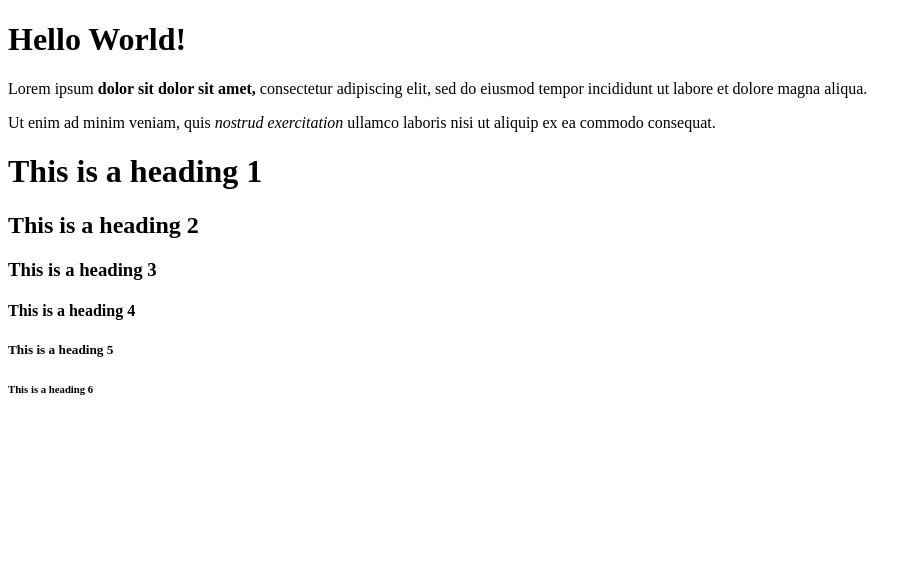
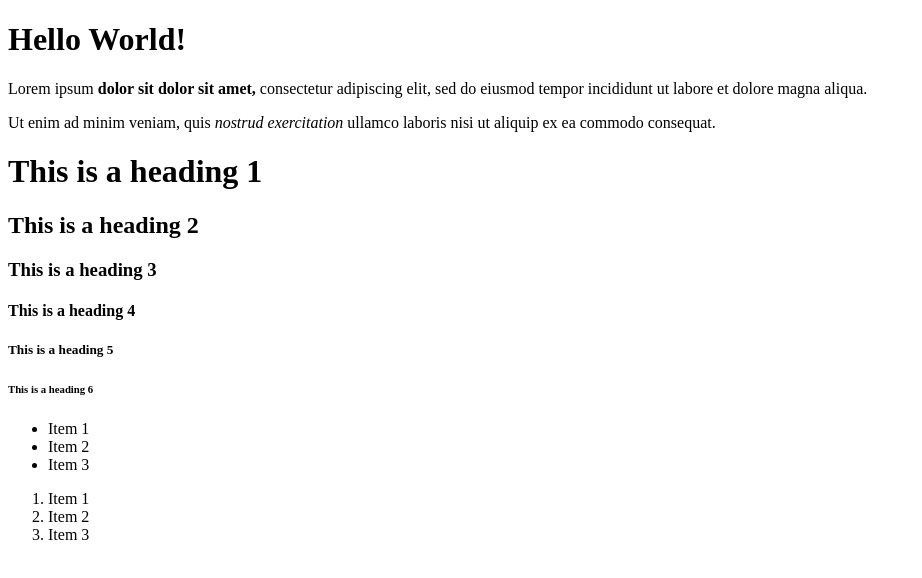
Before and after one commit to ryanhamamura/html-boilerplate, a plain HTML site: page index.html in a window 1280 px wide. Shown: the whole page, without its empty margins (0-922 px from the left). Drawn offline with Linux system fonts and the light colour scheme.

Commit message:
Added unordered and ordered lists

```diff
--- a/index.html
+++ b/index.html
@@ -19,5 +19,18 @@
         <h4>This is a heading 4</h4>
         <h5>This is a heading 5</h5>
         <h6>This is a heading 6</h6>
+
+        <!--Unordered Lists-->
+        <ul>
+            <li>Item 1</li>
+            <li>Item 2</li>
+            <li>Item 3</li>
+        </ul>
+        <!--Ordered Lists-->
+        <ol>
+            <li>Item 1</li>
+            <li>Item 2</li>
+            <li>Item 3</li>
+        </ol>
     </body>
 </html>
```
